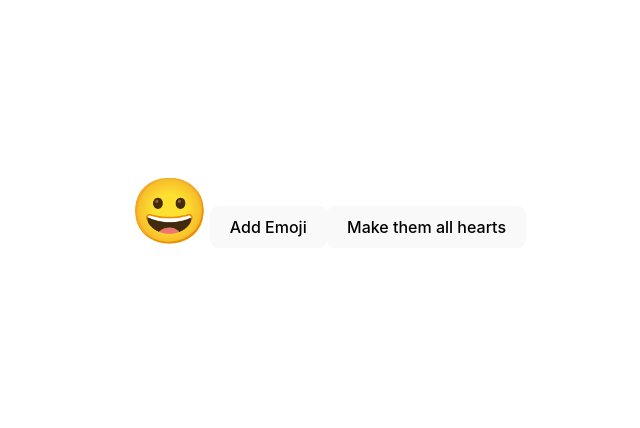
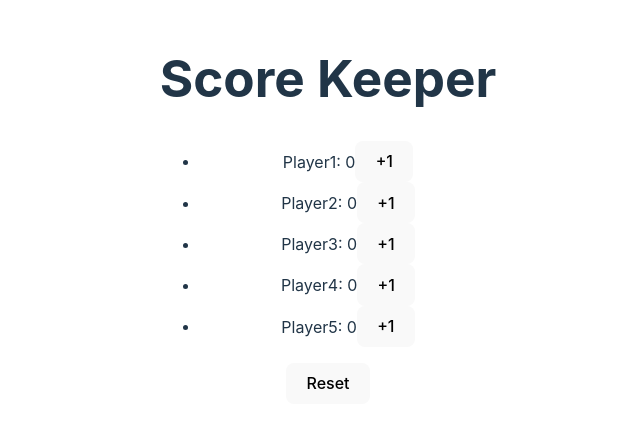
Before and after one commit to tyrex1829/react-state-demo, a React (Vite) app: page / in a window 1280 px wide. Shown: the part 190-618 px from the top of the page, without its empty margins (312-952 px from the left). Built offline with nearby package versions, Linux system fonts and the light colour scheme.

Commit message:
score keeper update

```diff
--- a/src/App.jsx
+++ b/src/App.jsx
@@ -7,7 +7,8 @@ import EmojiClicker from './EmojiClicker'
 function App() {
   return (
     <>
-    <EmojiClicker />
+      <ScoreKeerper numPlayers={5} target={5} />
+      {/* <EmojiClicker /> */}
       {/* <ScoreKeerper /> */}
       {/* <h1>State Demo</h1>
       <Counter /> */}
--- a/src/ScoreKeeper.jsx
+++ b/src/ScoreKeeper.jsx
@@ -1,24 +1,73 @@
 import { useState } from "react";
 
-function ScoreKeerper () {
-    const [scores, setScores] = useState({ p1Score: 0, p2Score: 0 });
+export default function ScoreKeeper ({ numPlayers=3, target=5 }) {
+    const [scores, setScores] = useState(new Array(numPlayers).fill(0));
+
+    // one way for incrementing
+    // const incrementScore = (idx) => {
+    //     setScores(prevScores => {
+    //         const copy = [...prevScores];
+    //         copy[idx] += 1;
+    //         return copy;
+    //     })
+    // }
+
+    // other way of incrementing
+    const incrementScore = (idx) => {
+        setScores(prevScores => {
+            return prevScores.map((score, i) => {
+                if(i === idx) return score + 1;
+                return score;
+            })
+        })
+    }
+
+    const reset = () => {
+        setScores(new Array(numPlayers).fill(0))
+    }
 
     return (
         <div>
-            <p>Player 1: { scores.p1Score }</p>
-            <p>Player 2: { scores.p2Score }</p>
-            <button onClick={() => {
-                setScores(oldScores => {
-                    return {...oldScores, p1Score: oldScores.p1Score + 1};
-                });
-            }}>+1 Player 1</button>
-            <button onClick={() => {
-                setScores(oldScores => {
-                    return {...oldScores, p2Score: oldScores.p2Score + 1};
-                });
-            }}>+1 Player 2</button>
+            <h1>Score Keeper</h1>
+            <ul>
+                {scores.map((score, idx) => {
+                    return (
+                    <li key={idx}>
+                        Player{idx + 1}: {score}
+                        <button onClick={() => incrementScore(idx)}>+1</button>
+                        {score >= target && "Winner!"}
+                    </li>
+                    );
+                })}
+            </ul>
+            <button onClick={reset}>Reset</button>
         </div>
-    );
+    )
 }
 
-export default ScoreKeerper;
+
+
+// import { useState } from "react";
+
+// function ScoreKeerper () {
+//     const [scores, setScores] = useState({ p1Score: 0, p2Score: 0 });
+
+//     return (
+//         <div>
+//             <p>Player 1: { scores.p1Score }</p>
+//             <p>Player 2: { scores.p2Score }</p>
+//             <button onClick={() => {
+//                 setScores(oldScores => {
+//                     return {...oldScores, p1Score: oldScores.p1Score + 1};
+//                 });
+//             }}>+1 Player 1</button>
+//             <button onClick={() => {
+//                 setScores(oldScores => {
+//                     return {...oldScores, p2Score: oldScores.p2Score + 1};
+//                 });
+//             }}>+1 Player 2</button>
+//         </div>
+//     );
+// }
+
+// export default ScoreKeerper;
```
